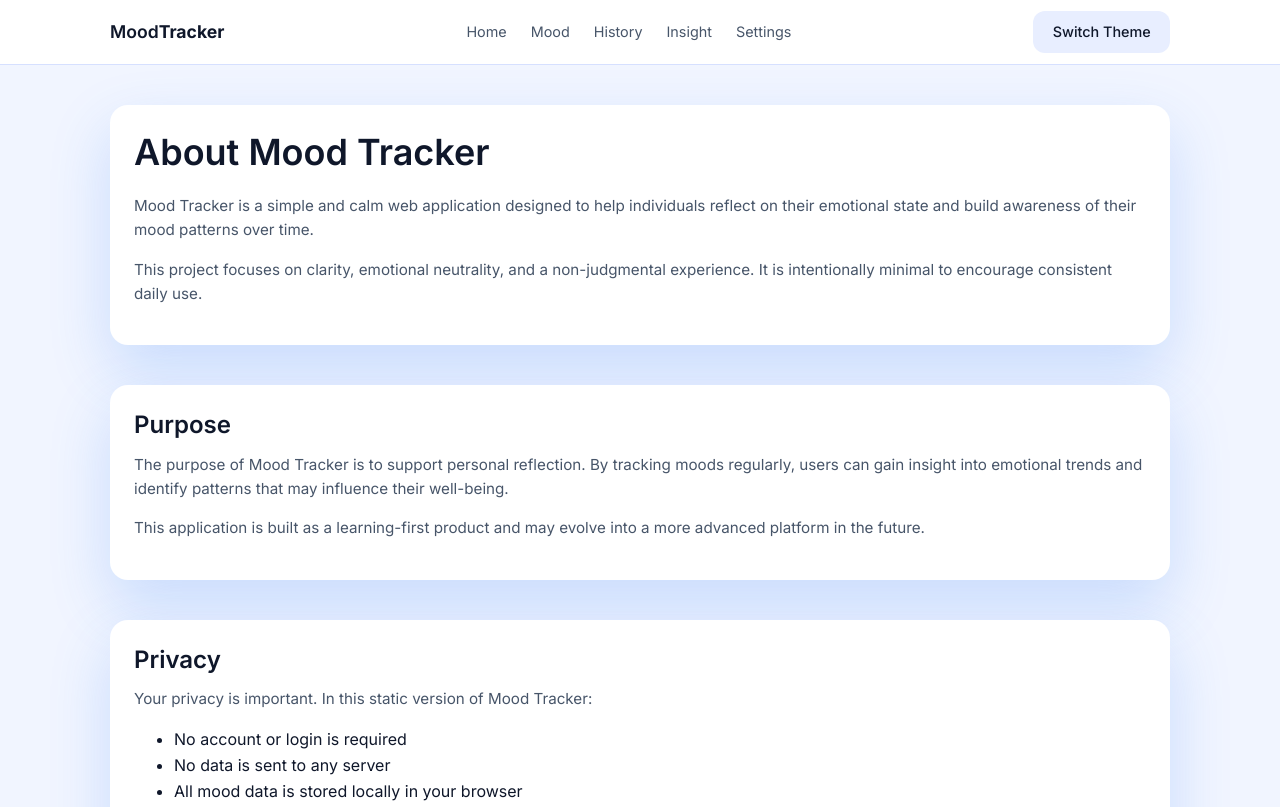
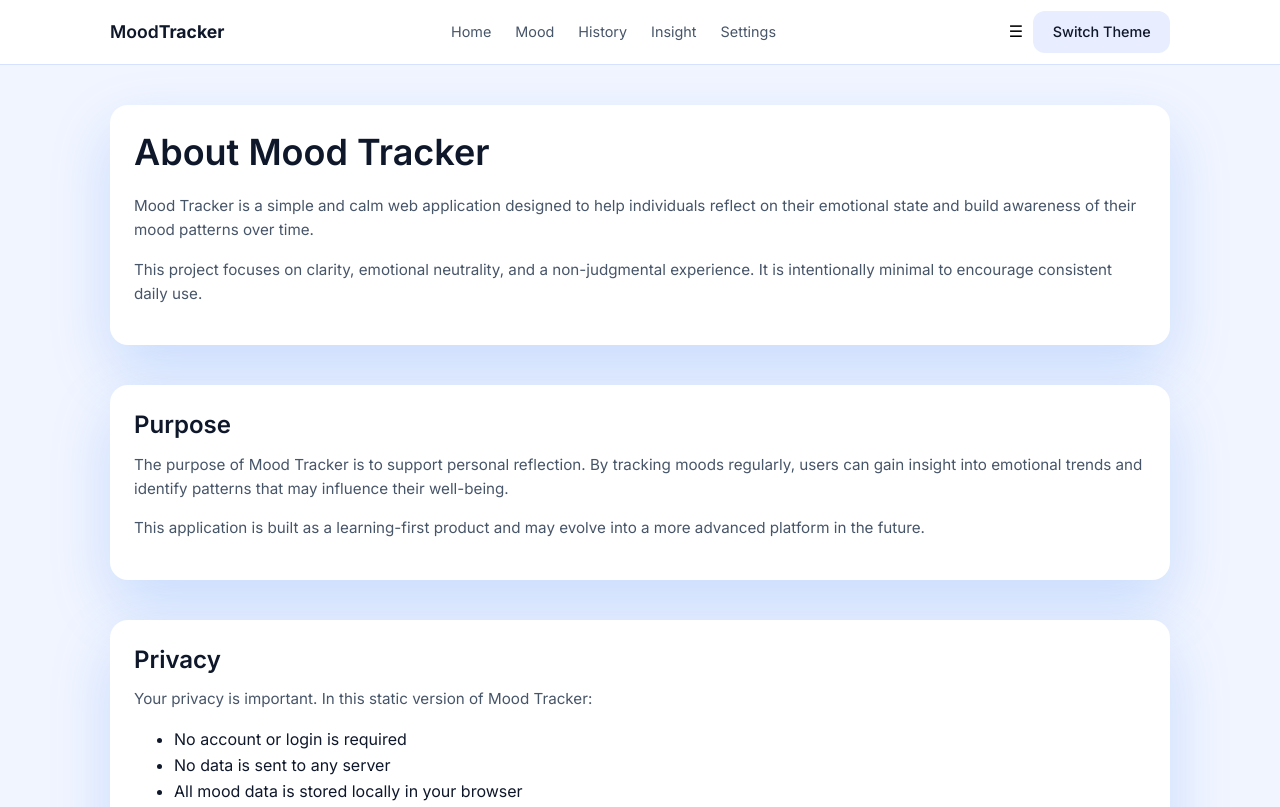
Before and after one commit to JunggleVincent81/mood-tracker, a plain HTML site: page about.html in a window 1280 px wide. Shown: the top 807 px of the page. Drawn offline with Linux system fonts and the light colour scheme.

Commit message:
Update about.html

```diff
--- a/about.html
+++ b/about.html
@@ -23,11 +23,14 @@
   <!-- ================= NAVBAR ================= -->
 <header class="navbar">
   <div class="container navbar-content">
+
+    <!-- LOGO -->
     <div class="logo">
       <span>Mood</span><strong>Tracker</strong>
     </div>
 
-      <nav class="nav-links">
+    <!-- NAV (DESKTOP & MOBILE MENU) -->
+    <nav class="nav-links" id="navLinks">
       <a href="index.html">Home</a>
       <a href="mood.html">Mood</a>
       <a href="history.html">History</a>
@@ -35,9 +38,17 @@
       <a href="settings.html">Settings</a>
     </nav>
 
+    <!-- RIGHT ACTIONS -->
+    <div class="nav-actions">
+      <button class="hamburger" id="hamburgerBtn" aria-label="Menu">
+        ☰
+      </button>
+
       <button id="themeToggle" class="btn-secondary">
         Switch Theme
       </button>
+    </div>
+
   </div>
 </header>
 
```
Lines whose indentation alone changed are shown as unchanged.
